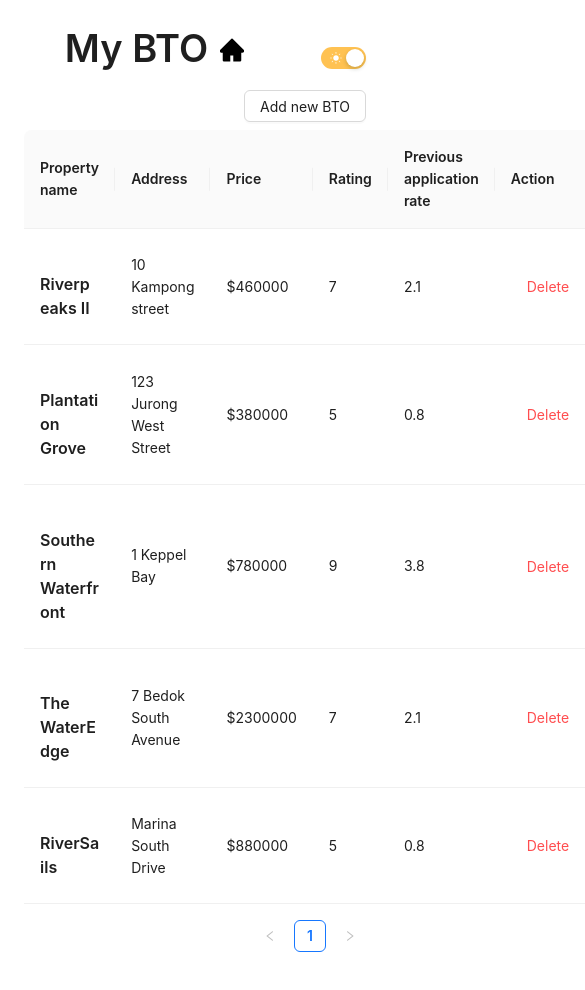
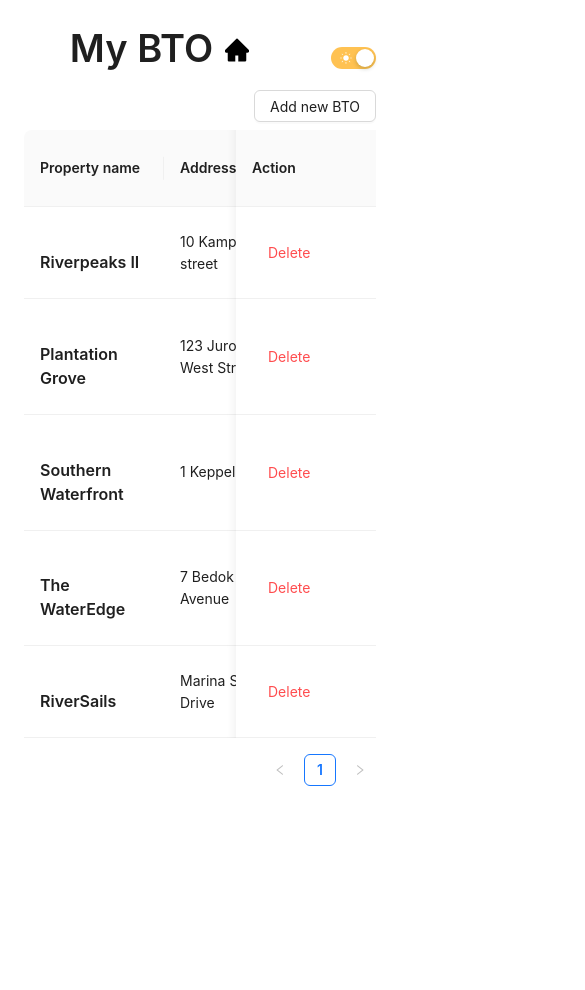
Before and after one commit to Joeyhiew/my-bto-table, a React (Create React App) app: page / in a window 390 px wide. Shown: the whole page, 585 px wide, since content can reach past the window. After the commit the page ends 844 px from the top, so only its background shows below. Built offline with nearby package versions, Linux system fonts and the light colour scheme.

Commit message:
feat: responsive

```diff
--- a/public/index.html
+++ b/public/index.html
@@ -3,7 +3,8 @@
   <head>
     <meta charset="utf-8" />
     <link rel="icon" href="%PUBLIC_URL%/favicon.ico" />
-    <!-- <meta name="viewport" content="width=device-width, initial-scale=1" /> -->
+    <meta name="viewport" content="width=device-width, initial-scale=1" />
+    <!-- <meta name="viewport" content="width=1000, initial-scale=1" /> -->
     <meta name="theme-color" content="#000000" />
     <meta
       name="description"
--- a/src/App.css
+++ b/src/App.css
@@ -1,6 +1,11 @@
-.App {
+body {
+  min-width: 400px;
+  min-height: auto;
+}
+
+/* .App {
   height: 100vh;
-}
+} */
 
 .App-dark {
   background-color: black;
@@ -30,3 +35,9 @@
   margin-left: auto;
   margin-right: 24px;
 }
+
+@media (min-width: 400px) {
+  .App {
+    height: 100vh;
+  }
+}
--- a/src/components/table/index.tsx
+++ b/src/components/table/index.tsx
@@ -46,6 +46,7 @@ const Table = () => {
     {
       title: "Action",
       key: "action",
+      fixed: "right",
       render: (_, record: DataType) => (
         <Button danger type="text" onClick={() => handleDelete(record)}>
           Delete
@@ -89,6 +90,7 @@ const Table = () => {
         dataSource={tableData}
         pagination={{ pageSize: 10 }}
         className={styles.table}
+        scroll={{ x: 840 }}
       ></AntTable>
       {/* ModalForm to add new record */}
       <ModalForm
```
